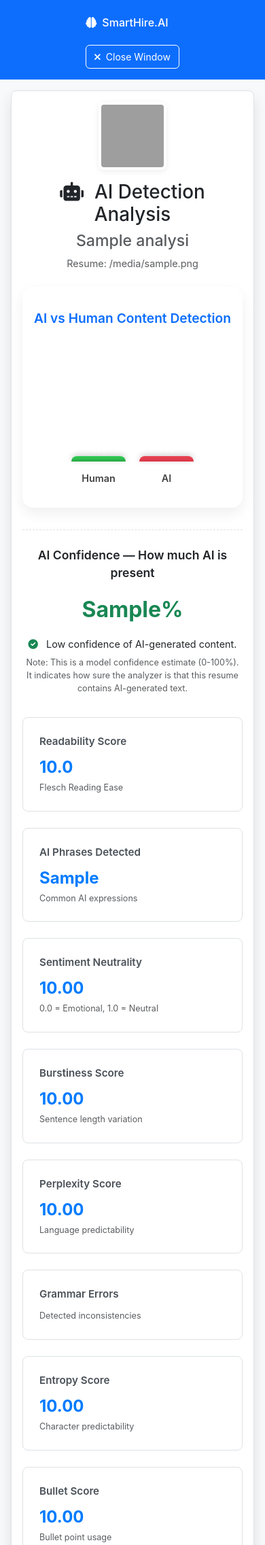
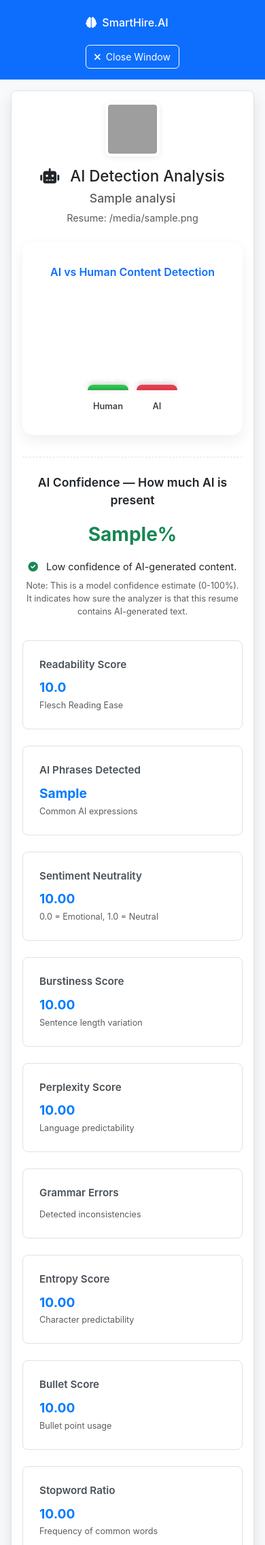
Before and after one commit to GuptaSigma/SMART-Resume-Analyzer, a Flask app: template templates/ai_check.html in a window 390 px wide. Shown: the top 2273 px of the page at 68% size. Run offline with Flask 3, Linux system fonts and the light colour scheme; the template is opened without the code that fills it: most values are stand-ins (such as "Sample title", 1, 10 or a date in 2020); parts of the project's set-up code (start-up, migrations or seed data) failed here and were passed over; some libraries are stand-ins or nearby versions; grey boxes are pictures that could not be loaded.

Commit message:
Fix mobile responsive layout for index, results & ai_check pages

```diff
--- a/templates/ai_check.html
+++ b/templates/ai_check.html
@@ -293,6 +293,56 @@
             }
         }
 
+        /* ===== MOBILE RESPONSIVE FIXES ===== */
+        @media (max-width: 576px) {
+            .bar-graph {
+                height: 180px;
+                gap: 12px;
+            }
+            .bar-container {
+                width: 60px;
+            }
+            .bar {
+                font-size: 0.8rem;
+            }
+            .bar-label {
+                font-size: 0.8rem;
+            }
+            .chart-title {
+                font-size: 1rem;
+                margin-bottom: 1rem;
+            }
+            .profile-photo {
+                width: 80px;
+                height: 80px;
+            }
+            h1 {
+                font-size: 1.4rem;
+            }
+            h3 {
+                font-size: 1.1rem;
+            }
+            .confidence-score {
+                font-size: 1.75rem;
+            }
+            .feature-value {
+                font-size: 1.2rem;
+            }
+        }
+
+        @media (max-width: 380px) {
+            .bar-graph {
+                height: 150px;
+                gap: 8px;
+            }
+            .bar-container {
+                width: 48px;
+            }
+            .ai-detection-chart-section {
+                padding: 0.75rem;
+            }
+        }
+
         /* Animation for bars */
         @keyframes growBar {
             from {
```
Also changed, not shown: templates/index.html (+42 -0 lines), templates/results.html (+109 -0 lines).
